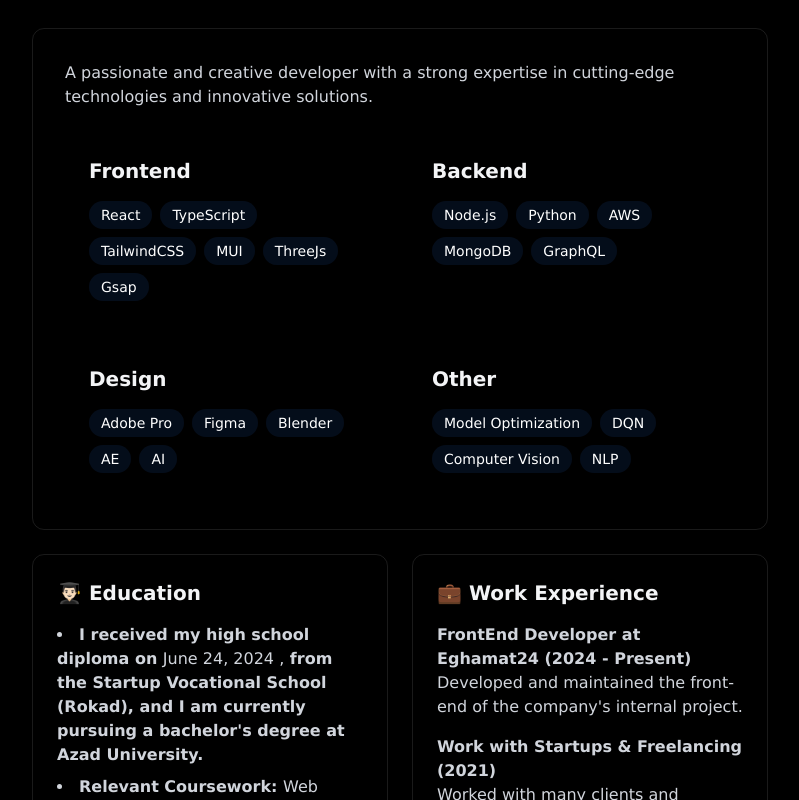
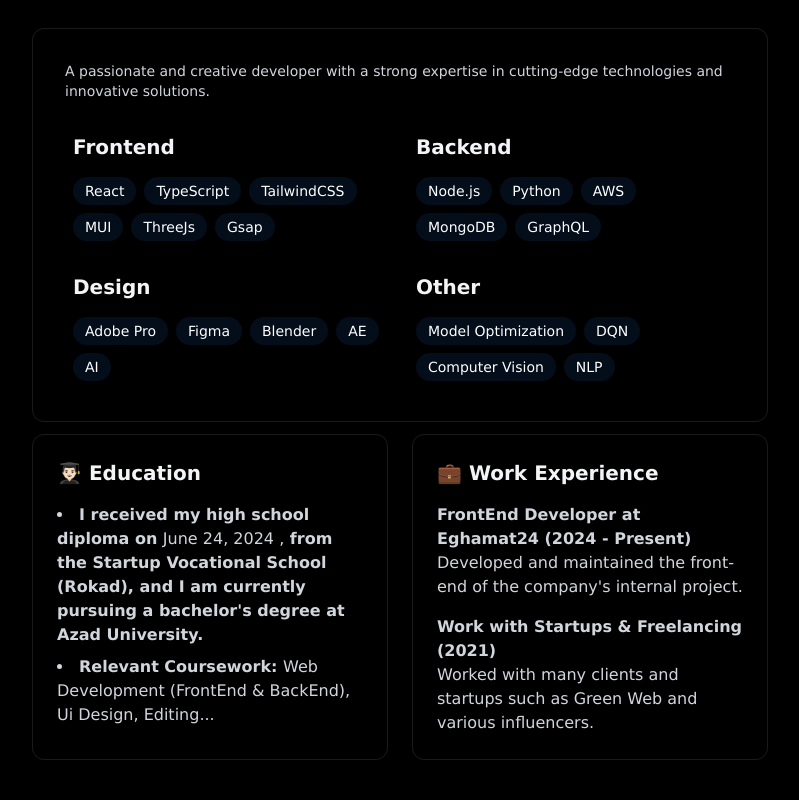
Before and after one commit to MDJAmin/Amin_Portfolio, a React (Vite) app: page / in a window 1280 px wide. Shown: the part 920-1720 px from the top of the page, without its empty margins (240-1039 px from the left). Built offline with nearby package versions, Linux system fonts and the light colour scheme.

Commit message:
Style: fix some text-s

```diff
--- a/src/Components/sections/About.jsx
+++ b/src/Components/sections/About.jsx
@@ -13,7 +13,7 @@ export const About = () => {
             About Me
           </h2>
           <div className='rounded-xl p-8 border-white/10 border hover:-translate-y-1 transition-all'>
-            <p className='text-gray-300 mb-6'>
+            <p className='text-gray-300 mb-6 text-sm'>
               A passionate and creative developer with a strong expertise in cutting-edge
               technologies and innovative solutions.
             </p>
@@ -21,7 +21,7 @@ export const About = () => {
               {skillSections.map((skillSections, index) => (
                 <div
                   key={index}
-                  className='rounded-xl p-6 hover:-translate-y-1 transition-all'
+                  className='rounded-xl p-2 hover:-translate-y-1 transition-all'
                 >
                   <h3 className='text-xl font-bold mb-4'>{skillSections.title}</h3>
                   <div className='flex flex-wrap gap-2'>
@@ -39,7 +39,7 @@ export const About = () => {
               ))}
             </div>
           </div>
-          <div className='grid grid-cols-1 md:grid-cols-2 gap-6 mt-6'>
+          <div className='grid grid-cols-1 md:grid-cols-2 gap-6 mt-3'>
             <div className='p-6 rounded-xl border-white/10 border hover:-translate-y-1 transition-all'>
               <h3 className='text-xl font-bold mb-4'> 👨🏻‍🎓 Education </h3>
               <ul className='list-disc list-inside text-gray-300 space-y-2'>
```
